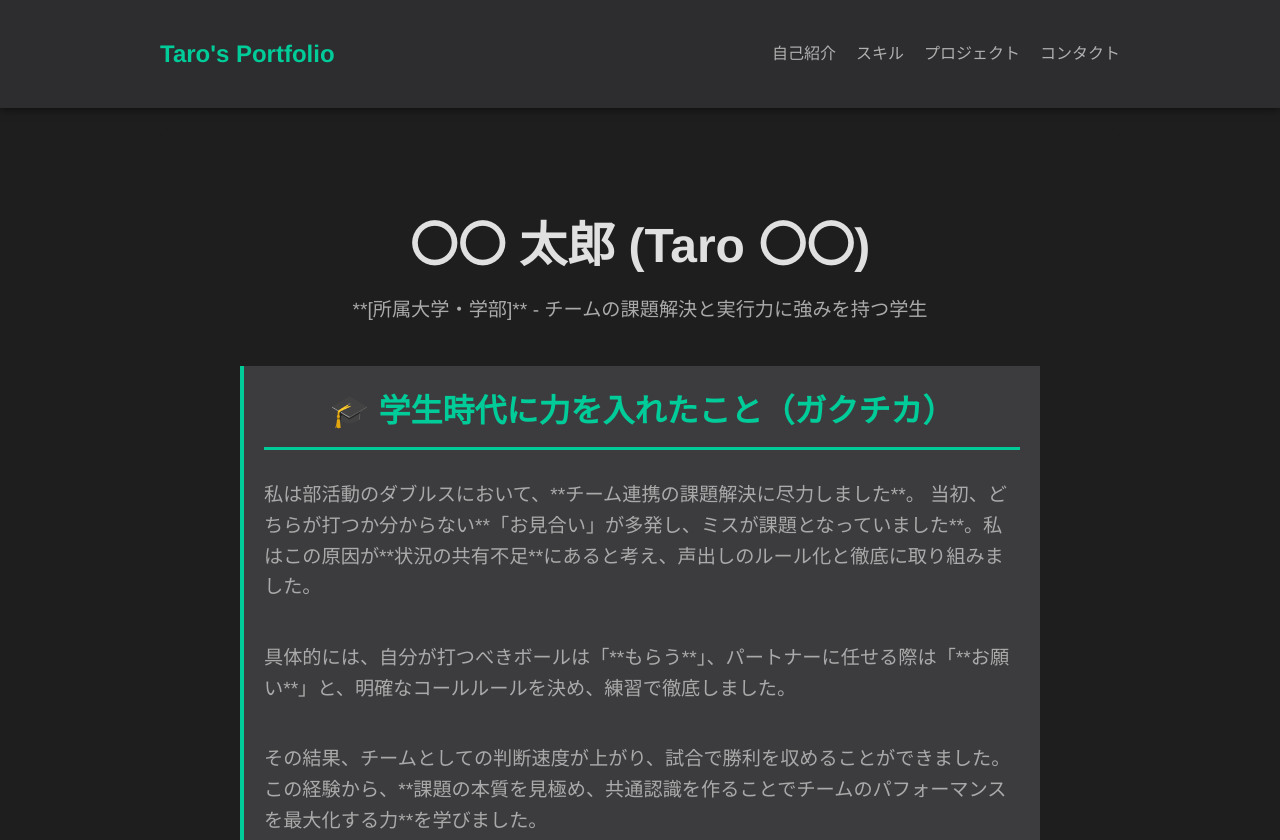
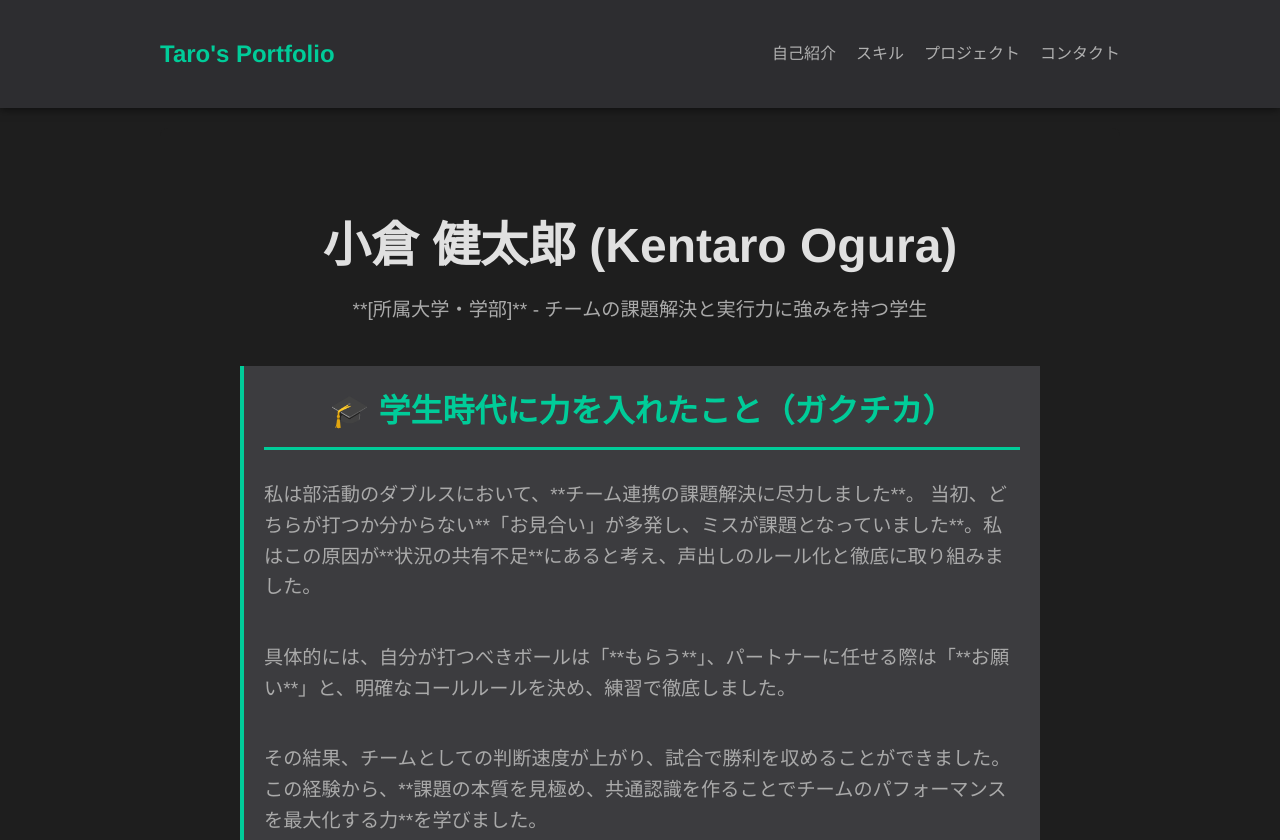
Before and after one commit to cske25024-alt/portfolio, a plain HTML site: page index.html in a window 1280 px wide. Shown: the top 840 px of the page. Drawn offline with Linux system fonts and the light colour scheme.

Commit message:
Update index.html

```diff
--- a/index.html
+++ b/index.html
@@ -199,7 +199,7 @@
     <main class="container">
 
         <section id="intro">
-            <h1>〇〇 太郎 (Taro 〇〇)</h1>
+            <h1>小倉 健太郎 (Kentaro Ogura)</h1>
             <p>**[所属大学・学部]** - チームの課題解決と実行力に強みを持つ学生</p>
 
             <div class="profile-text">
```
